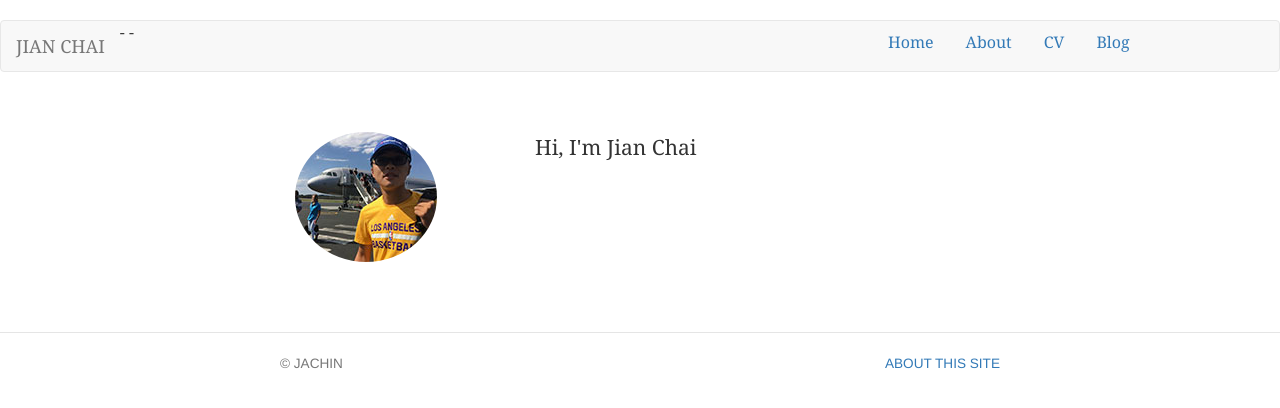
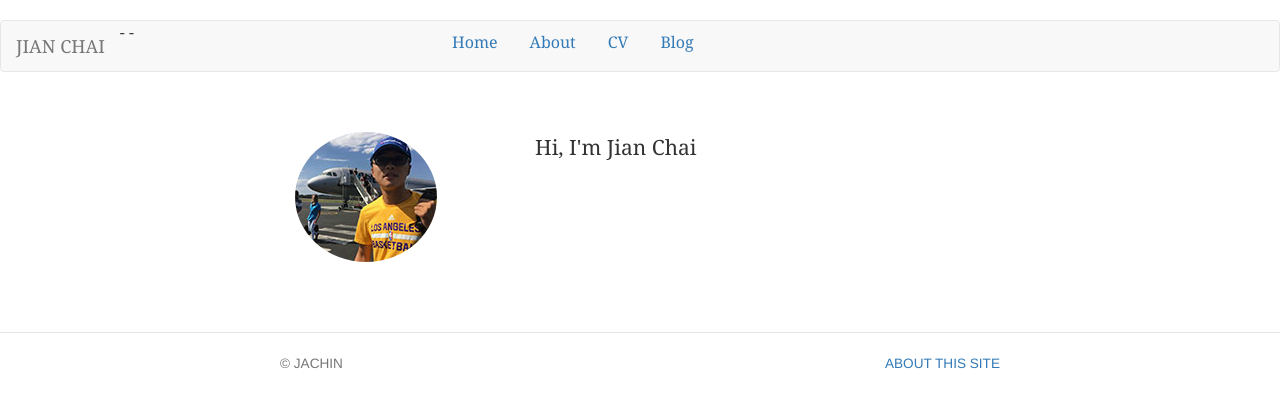
Before and after one commit to jachinchai/jachinchai.github.io, a Jekyll site: the page built from index.html, in a window 1280 px wide. Shown: the top 408 px of the page. Built offline with Jekyll 4.4.1, drawn with Linux system fonts in a browser that asks for light colours; nearby versions of some CDN libraries.

Commit message:
Update default.html

```diff
--- a/_layouts/default.html
+++ b/_layouts/default.html
@@ -13,11 +13,11 @@
 		<body>
 			<nav role="navigation" class="navbar navbar-default">
 				<div class="row">
-				<div class="navbar-header col-sm-8">
+				<div class="navbar-header col-sm-4">
  -      				<a class="navbar-brand" href="#">JIAN CHAI</a>
  -    				</div>
 
-				<div class="col-sm-4">
+				<div class="col-sm-8">
 				<ul class="nav nav-pills">
 	        			<li><a href="/">Home</a></li>
 		        		<li><a href="/about">About</a></li>
```
